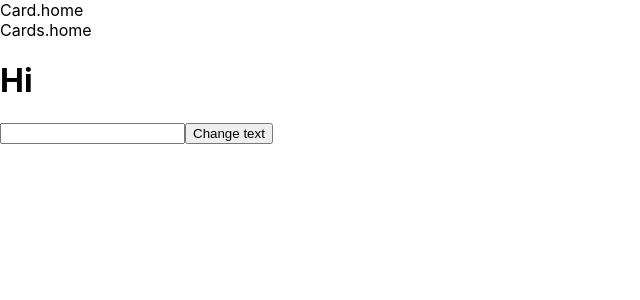
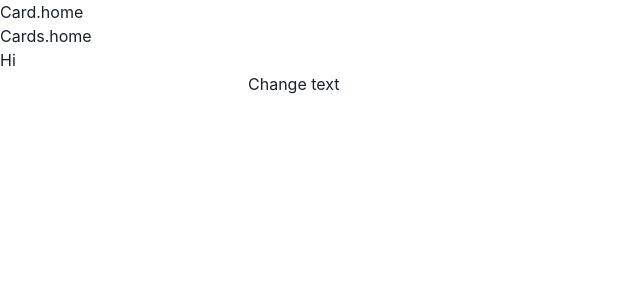
Before and after one commit to poweredteam/bahia-car-control-frontend, a React (Create React App) app: page / in a window 1280 px wide. Shown: the top 300 px of the page, without its empty margins (0-640 px from the left). Built offline with nearby package versions, Linux system fonts and the light colour scheme.

Commit message:
chore(Root): add chakra

```diff
--- a/package.json
+++ b/package.json
@@ -3,10 +3,14 @@
   "version": "0.1.0",
   "private": true,
   "dependencies": {
+    "@chakra-ui/react": "^2.3.7",
+    "@emotion/react": "^11.10.5",
+    "@emotion/styled": "^11.10.5",
     "@reduxjs/toolkit": "^1.8.6",
     "@testing-library/jest-dom": "^5.16.4",
     "@testing-library/react": "^13.3.0",
     "@testing-library/user-event": "^13.5.0",
+    "framer-motion": "^7.6.4",
     "react": "^18.2.0",
     "react-dom": "^18.2.0",
     "react-redux": "^8.0.4",
--- a/src/index.js
+++ b/src/index.js
@@ -2,17 +2,19 @@
 import ReactDOM from "react-dom/client";
 import { BrowserRouter } from "react-router-dom";
 import { Provider } from "react-redux";
+import { ChakraProvider } from '@chakra-ui/react'
 import store from './redux/store'
 import "./styles/index.css";
 import App from "./App";
-// import reportWebVitals from './reportWebVitals';
 
 const root = ReactDOM.createRoot(document.getElementById("root"));
 root.render(
-  <Provider store ={store}>
+  <Provider store={store}>
     <BrowserRouter>
       <React.StrictMode>
-        <App />
+        <ChakraProvider>
+          <App />
+        </ChakraProvider>
       </React.StrictMode>
     </BrowserRouter>
   </Provider>
```
Also changed, not shown: 1 other file (tests, documents, lock files or other folders).
